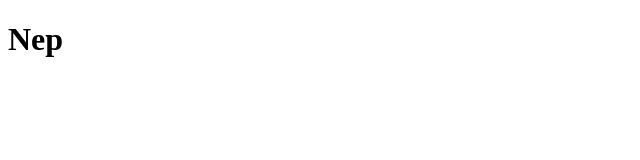
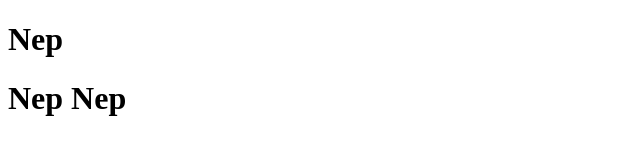
Before and after one commit to Noolmiri/git, a plain HTML site: page index.html in a window 1280 px wide. Shown: the whole page, without its empty margins (0-640 px from the left). Drawn offline with Linux system fonts and the light colour scheme.

Commit message:
dobavleno 2 nep

```diff
--- a/index.html
+++ b/index.html
@@ -2,5 +2,6 @@
 <html lang="en">
     <head>
         <h1>Nep</h1>
+        <h1>Nep Nep</h1>
     </head>
 </html>
```
